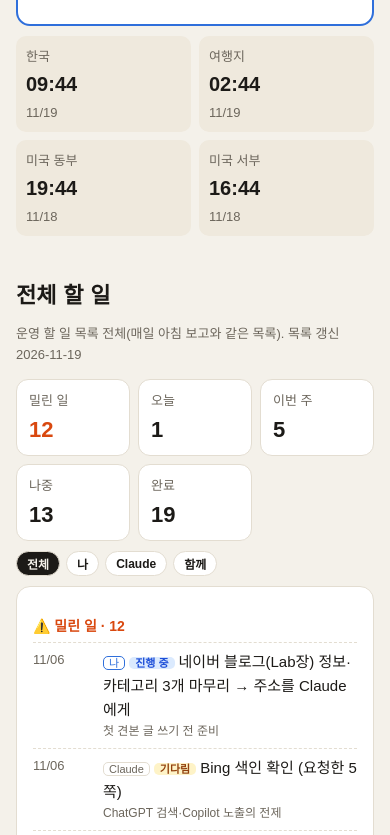
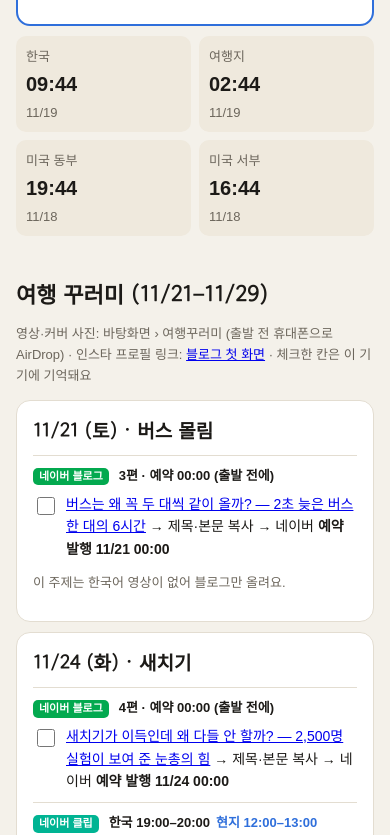
Before and after one commit to heekeunlee/snsplan, a plain HTML site: page index.html in a window 390 px wide. Shown: the part 1165-2000 px from the top of the page. Drawn offline with Linux system fonts and the light colour scheme; a web font is replaced by a local one.

Commit message:
여행 꾸러미: 날짜별 블로그·클립·릴스 글과 체크 칸
Co-Authored-By: Claude Opus 5.5 <noreply@anthropic.com>

```diff
--- a/index.html
+++ b/index.html
@@ -59,6 +59,15 @@ header{position:relative}
 .who.both{border-color:var(--mk);color:var(--mk)}
 details summary{cursor:pointer;font-weight:700;font-size:14px;margin-top:14px}
 .td.done{opacity:.6}
+.kc h3{font-family:var(--fd);font-size:19px;margin:0 0 6px}
+.ks{border-top:1px solid var(--line);padding-top:10px;margin-top:10px}
+.ks .hd{display:flex;align-items:center;gap:6px;flex-wrap:wrap;font-size:13px;font-weight:700;margin-bottom:6px}
+.box{white-space:pre-wrap;background:var(--bg);border-radius:8px;padding:9px 11px;font-size:14px;margin:4px 0 8px;word-break:keep-all;overflow-wrap:anywhere}
+.cp{font:600 12px var(--f);border:1px solid var(--acc);color:var(--acc);background:transparent;border-radius:8px;padding:2px 10px;cursor:pointer;margin-left:auto}
+.cp.ok{background:var(--acc);color:var(--panel)}
+.lbl{display:flex;justify-content:space-between;align-items:center;font-size:12px;color:var(--mut)}
+.chk{display:flex;gap:8px;align-items:flex-start;font-size:14px;margin:4px 0}.chk input{margin-top:4px;width:18px;height:18px;flex:none}
+.kc.alldone{opacity:.6}
 @media (max-width:560px){.day{grid-template-columns:1fr;gap:4px}}
 </style>
 </head>
@@ -71,12 +80,16 @@ details summary{cursor:pointer;font-weight:700;font-size:14px;margin-top:14px}
   <p class="mut sm" id="upd"></p>
 </header>
 <nav>
-  <a href="#today">오늘</a><a href="#todo">전체 할 일</a><a href="#cal">일정</a><a href="#time">황금 시간대</a><a href="#how">예약·게시 방법</a><a href="#tz">시차표</a><a href="#cmt">댓글 관리</a><a href="#strat">전략</a><a href="#make">만들 것</a>
+  <a href="#today">오늘</a><a href="#kit">여행 꾸러미</a><a href="#todo">전체 할 일</a><a href="#cal">일정</a><a href="#time">황금 시간대</a><a href="#how">예약·게시 방법</a><a href="#tz">시차표</a><a href="#cmt">댓글 관리</a><a href="#strat">전략</a><a href="#make">만들 것</a>
 </nav>
 
 <h2 id="today">오늘 할 일</h2>
 <div class="card today" id="todayBox"></div>
 <div class="clock" id="clock"></div>
+
+<h2 id="kit">여행 꾸러미 (11/21–11/29)</h2>
+<p class="sm mut" id="kitHead"></p>
+<div id="kitBox"></div>
 
 <h2 id="todo">전체 할 일</h2>
 <p class="sm mut">운영 할 일 목록 전체(매일 아침 보고와 같은 목록). <span id="todoUpd"></span></p>
@@ -160,6 +173,7 @@ details summary{cursor:pointer;font-weight:700;font-size:14px;margin-top:14px}
 
 <script src="data.js"></script>
 <script src="todos.js"></script>
+<script src="kit.js"></script>
 <script>
 var P=window.PLAN, TAG={yt:['유튜브','--yt'],nb:['네이버 블로그','--nb'],nc:['네이버 클립','--nc'],ig:['인스타','--ig'],rd:['레딧','--rd'],gh:['깃허브','--gh'],mk:['제작·준비','--mk']};
 var WHO={me:'나',claude:'Claude',auto:'자동'}, WD='일월화수목금토';
@@ -189,6 +203,29 @@ tick();setInterval(tick,30000);
 var rows='';[0,7,9,12,13,19,20,21,22,23].forEach(function(h){function f(o){var x=((h+o)%24+24)%24;return('0'+x).slice(-2)+':00'+(h+o<0?' <small class="mut">전날</small>':'')}rows+='<tr><td><b>'+f(0)+'</b></td><td>'+f(-7)+'</td><td>'+f(-6)+'</td><td>'+f(-14)+'</td><td>'+f(-17)+'</td></tr>'});
 document.getElementById('tzBody').innerHTML=rows;
 document.getElementById('makeBox').innerHTML='<ul>'+P.make.map(function(m){return'<li><b>'+m.due.slice(5).replace('-','/')+'까지</b> · '+esc(m.x)+'</li>'}).join('')+'</ul>';
+// ── 여행 꾸러미
+(function(){var K=window.KIT;if(!K)return;var B='https://heekeunlee.github.io/simulatiolab_blog/p/';
+ document.getElementById('kitHead').innerHTML='영상·커버 사진: '+esc(K.folder)+' · 인스타 프로필 링크: <a href="'+K.profile+'">블로그 첫 화면</a> · 체크한 칸은 이 기기에 기억돼요';
+ function get(k){try{return localStorage.getItem(k)==='1'}catch(e){return false}}
+ function set(k,v){try{localStorage.setItem(k,v?'1':'0')}catch(e){}}
+ var n=0;function cb(key,label){return'<label class="chk"><input type="checkbox" data-k="'+key+'"'+(get(key)?' checked':'')+'><span>'+label+'</span></label>'}
+ function cbox(txt,lab){n++;return'<div class="lbl">'+lab+'<button class="cp" data-c="kc'+n+'">복사</button></div><p class="box" id="kc'+n+'">'+esc(txt)+'</p>'}
+ function loc(t){var a=awayOf('2026-11-24');return a?' <span class="sm" style="color:var(--acc)">현지 '+shift(t,a.offset)+'</span>':''}
+ document.getElementById('kitBox').innerHTML=K.cards.map(function(c){var dt=new Date(c.d+'T00:00:00'),k='kit-'+c.d+'-',url=B+c.blog.slug+'/';
+  var h='<div class="card kc" data-d="'+c.d+'"><h3>'+(dt.getMonth()+1)+'/'+dt.getDate()+' ('+WD[dt.getDay()]+') · '+esc(c.name)+'</h3>';
+  h+='<div class="ks"><div class="hd"><span class="tag" style="background:var(--nb)">네이버 블로그</span> '+c.blog.no+'편 · 예약 00:00 (출발 전에)</div>'+cb(k+'nb','<a href="'+url+'#naver">'+esc(c.blog.title)+'</a> → 제목·본문 복사 → 네이버 <b>예약 발행 '+(dt.getMonth()+1)+'/'+dt.getDate()+' 00:00</b>')+'</div>';
+  if(c.clip){var desc=c.clip.desc+url;
+   h+='<div class="ks"><div class="hd"><span class="tag" style="background:var(--nc)">네이버 클립</span> 한국 '+c.clip.at+loc(c.clip.at)+'</div>'+cb(k+'nc','파일 <b>'+esc(c.file)+'</b> 올리기 (커버 '+esc(c.cover)+')')+cbox(c.clip.title,'제목')+cbox(desc,'설명')+cbox(c.clip.tags,'해시태그')+'</div>';
+   h+='<div class="ks"><div class="hd"><span class="tag" style="background:var(--ig)">인스타 릴스</span> 예약 20:00'+loc('20:00')+'</div>'+cb(k+'ig','같은 영상 <b>'+esc(c.file)+'</b>으로 릴스 예약 (출발 전에)')+cbox(c.reel,'캡션')+'</div>'}
+  else h+='<p class="sm mut">이 주제는 한국어 영상이 없어 블로그만 올려요.</p>';
+  return h+'</div>'}).join('');
+ function mark(){document.querySelectorAll('.kc').forEach(function(c){var x=c.querySelectorAll('input');c.classList.toggle('alldone',x.length&&[].every.call(x,function(i){return i.checked}))})}
+ document.querySelectorAll('#kitBox input').forEach(function(i){i.onchange=function(){set(i.dataset.k,i.checked);mark()}});mark();
+ document.querySelectorAll('#kitBox .cp').forEach(function(b){b.onclick=function(){var el=document.getElementById(b.dataset.c),t=el.innerText;
+  var ok=function(){b.textContent='복사됨';b.classList.add('ok');setTimeout(function(){b.textContent='복사';b.classList.remove('ok')},1800)};
+  try{navigator.clipboard.writeText(t).then(ok,function(){sel(el)})}catch(e){sel(el)}}});
+ function sel(el){var r=document.createRange();r.selectNodeContents(el);var s=getSelection();s.removeAllRanges();s.addRange(r)}
+})();
 // ── 테마 스위치
 (function(){var b=document.getElementById('themeBtn'),root=document.documentElement;
  function cur(){return root.getAttribute('data-theme')==='dark'?'dark':'light'}
--- /dev/null
+++ b/kit.js
@@ -0,0 +1,29 @@
+// 여행 꾸러미: 날짜별로 그대로 복사해 올릴 글. 시각은 한국 시간.
+window.KIT = {
+  profile: 'https://heekeunlee.github.io/simulatiolab_blog/',
+  folder: '바탕화면 › 여행꾸러미 (출발 전 휴대폰으로 AirDrop)',
+  cards: [
+    { d: '2026-11-21', name: '버스 몰림', blog: { no: 3, title: '버스는 왜 꼭 두 대씩 같이 올까? — 2초 늦은 버스 한 대의 6시간', slug: 'bus-bunching' } },
+    { d: '2026-11-24', name: '새치기', file: '1124-새치기.mp4', cover: '1124-커버.jpg',
+      blog: { no: 4, title: '새치기가 이득인데 왜 다들 안 할까? — 2,500명 실험이 보여 준 눈총의 힘', slug: 'queue' },
+      clip: { at: '19:00–20:00',
+        title: '새치기하면 빠른데, 왜 다들 안 할까? 🙋 2,500명 실험',
+        desc: '2,500명이 이득 본 사람을 따라 하는 세상. 아무도 안 말리면 새치기가 99.9%까지 번지고, 모두 더 오래 기다리게 됩니다.\n다섯 명 중 한 명만 새치기꾼을 노려봐도? 새치기는 한때 97%까지 폭발했다가 0.1%로 무너집니다.\n눈총 한 번의 손해가 새치기로 얻는 이득보다 크기 때문. (사이트 시뮬레이션 모델 결과)\n직접 돌려 보기 👉 simulatiolab.com/queue\n더 긴 이야기는 블로그에서 👉 ',
+        tags: '#새치기 #줄서기 #눈총 #사회규범 #게임이론 #일상심리 #심리학 #과학 #시뮬레이션 #시뮬라티오랩' },
+      reel: '새치기하면 빠른데, 왜 다들 안 할까? 🙋\n2,500명이 \'이득 본 사람\'을 따라 하는 실험.\n아무도 안 말리면 새치기 99.9%, 모두 더 오래 기다려요.\n다섯 명 중 한 명만 노려봐도? 새치기는 0.1%로 무너집니다.\n👉 직접 돌려 보기: 프로필 링크\n새치기 당하면 여러분은 노려보는 편? 말하는 편? 💬\n#새치기 #심리학 #게임이론 #시뮬레이션 #시뮬라티오랩' },
+    { d: '2026-11-26', name: '칭찬과 꾸중', file: '1126-칭찬과꾸중.mp4', cover: '1126-커버.jpg',
+      blog: { no: 5, title: '칭찬하면 못하고 혼내면 잘하는 진짜 이유(평균으로의 회귀)', slug: 'regression' },
+      clip: { at: '20:00–21:00',
+        title: '칭찬하면 못하고, 혼내면 잘한다? 👍👎 400명 시험 실험',
+        desc: '400명이 시험을 두 번 봤습니다. 1회 상위 20%는 칭찬, 하위 20%는 꾸중.\n2회에 칭찬받은 쪽은 7점 떨어지고, 혼난 쪽은 7점 올랐습니다. 그런데 이 실험에서 말의 효과는 0이었습니다.\n높은 점수엔 운이 섞여 있고, 운은 되풀이되지 않기 때문. 평균으로의 회귀입니다. (모델 결과, 200번 평균)\n직접 돌려 보기 👉 simulatiolab.com/regression\n더 긴 이야기는 블로그에서 👉 ',
+        tags: '#칭찬 #꾸중 #육아 #자녀교육 #평균으로의회귀 #심리학 #통계 #리더십 #과학 #시뮬레이션 #시뮬라티오랩' },
+      reel: '칭찬하면 못하고, 혼내면 잘한다? 🤔\n400명이 시험을 두 번 봤어요. 상위 20%는 칭찬, 하위 20%는 꾸중.\n다음 시험, 칭찬받은 쪽은 7점 ↓ 혼난 쪽은 7점 ↑\n그런데 이 실험에서 말의 효과는 0이었어요.\n👉 이유는 직접 돌려 보면 보여요: 프로필 링크\n여러분은 칭찬파? 꾸중파? 💬\n#칭찬 #육아 #심리학 #통계 #시뮬라티오랩' },
+    { d: '2026-11-28', name: '녹색 물결', file: '1128-녹색물결.mp4', cover: '1128-커버.jpg',
+      blog: { no: 6, title: '과속해도 왜 빨리 못 갈까 — 느린 차가 빠른 차를 이기는 길(녹색 물결 신호)', slug: 'greenwave' },
+      clip: { at: '12:30–13:30',
+        title: '과속하면 정말 빨리 갈까? 🚦 신호등 8개 실험',
+        desc: '신호등 8개를 녹색 물결로 맞춘 길. 시속 70km 차는 빨간불마다 서고, 50km 차는 초록불만 타고 갑니다.\n결과는? 70이 이기긴 하지만 겨우 20초, 기름은 79% 더 씁니다. (출발 시각 60가지 평균, 모델 추정)\n직접 돌려 보기 👉 simulatiolab.com/greenwave\n더 긴 이야기는 블로그에서 👉 ',
+        tags: '#과속 #신호등 #녹색신호 #신호연동 #운전꿀팁 #연비 #출퇴근 #교통 #과학 #시뮬레이션 #시뮬라티오랩' },
+      reel: '과속하면 정말 빨리 갈까? 🚦\n신호등 8개짜리 길에서 시속 70km 차와 50km 차가 경주했어요.\n70은 빨간불마다 서고, 50은 초록불만 타고 가요.\n결과: 70이 이기긴 하는데… 겨우 20초. 기름은 79% 더 써요.\n👉 직접 돌려 보기: 프로필 링크\n출퇴근길 신호, 여러분은 몇 번 걸리세요? 💬\n#과속 #신호등 #운전꿀팁 #연비 #시뮬라티오랩' },
+  ],
+};
--- a/todos.js
+++ b/todos.js
@@ -478,6 +478,42 @@ window.TODOS = {
    "status": "todo",
    "why": "12편 끝 예고에서 13편을 약속함",
    "done": null
+  },
+  {
+   "id": "trip-naver-reserve",
+   "title": "출발 전: 네이버 블로그 예약 발행 4개 (3편 11/21 · 4편 11/24 · 5편 11/26 · 6편 11/28, 모두 00:00) — snsplan 여행 꾸러미",
+   "who": "me",
+   "due": "2026-11-20",
+   "status": "todo",
+   "why": "여행 중엔 블로그 옮기기가 어려움. 깃허브(00:05)보다 먼저 공개",
+   "done": null
+  },
+  {
+   "id": "trip-airdrop",
+   "title": "출발 전: 바탕화면 여행꾸러미 폴더(영상 3·커버 3) 휴대폰으로 AirDrop · 이심 데이터 · 앱 로그인 확인",
+   "who": "me",
+   "due": "2026-11-20",
+   "status": "todo",
+   "why": "집 Mac 파일은 여행 중 못 꺼냄",
+   "done": null
+  },
+  {
+   "id": "trip-reels-reserve",
+   "title": "인스타 릴스 3편 예약 (11/24·26·28 20:00) — Business Suite, 캡션은 snsplan 여행 꾸러미",
+   "who": "both",
+   "due": "2026-11-20",
+   "status": "todo",
+   "why": "Claude가 크롬으로 예약 가능(business.facebook.com 로그인 필요), 예약 전 확인",
+   "done": null
+  },
+  {
+   "id": "insta-profile-link",
+   "title": "인스타 프로필 링크를 블로그 첫 화면(heekeunlee.github.io/simulatiolab_blog)으로",
+   "who": "me",
+   "due": "2026-11-20",
+   "status": "todo",
+   "why": "릴스 캡션의 '프로필 링크'가 가리킬 곳",
+   "done": null
   }
  ]
 };
```
